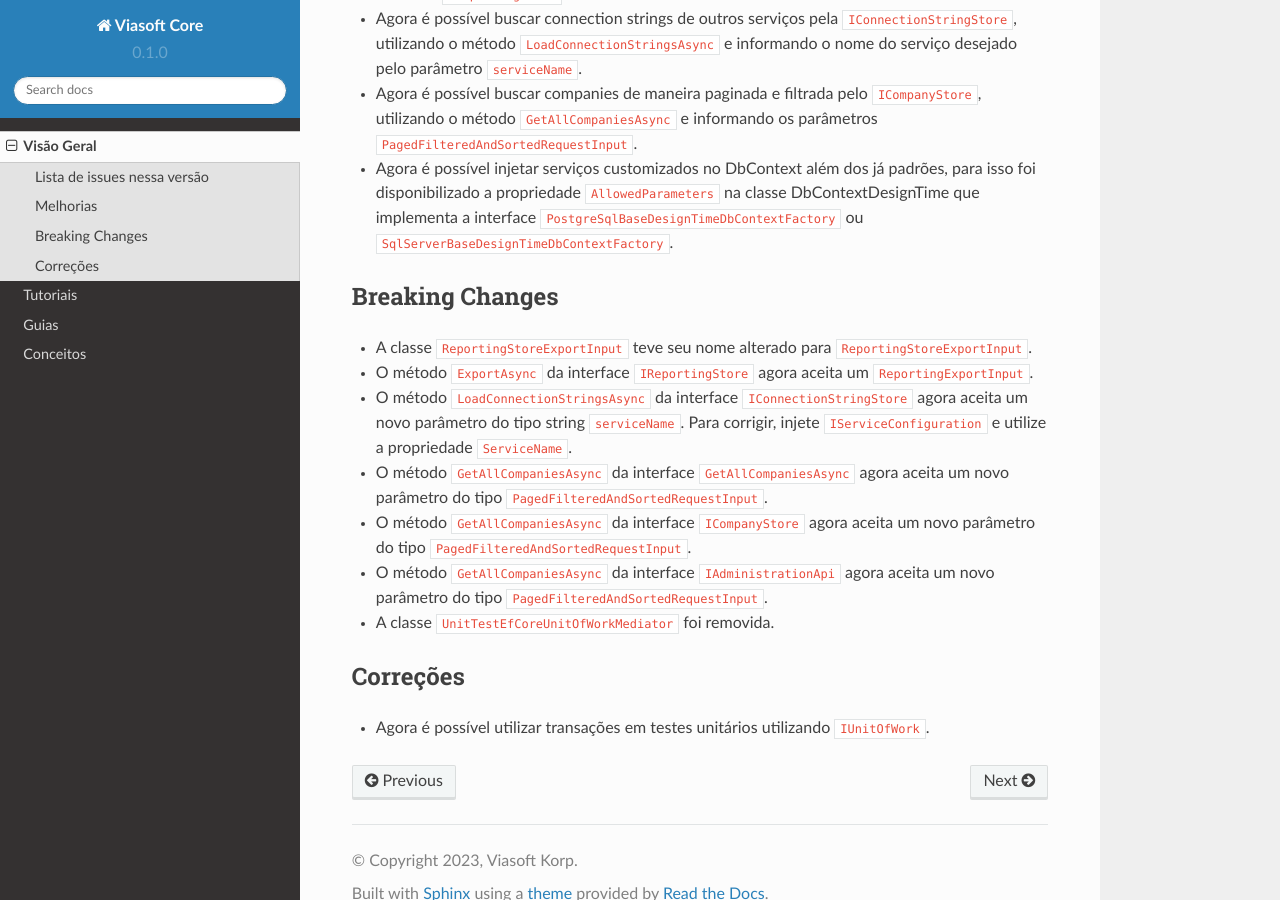
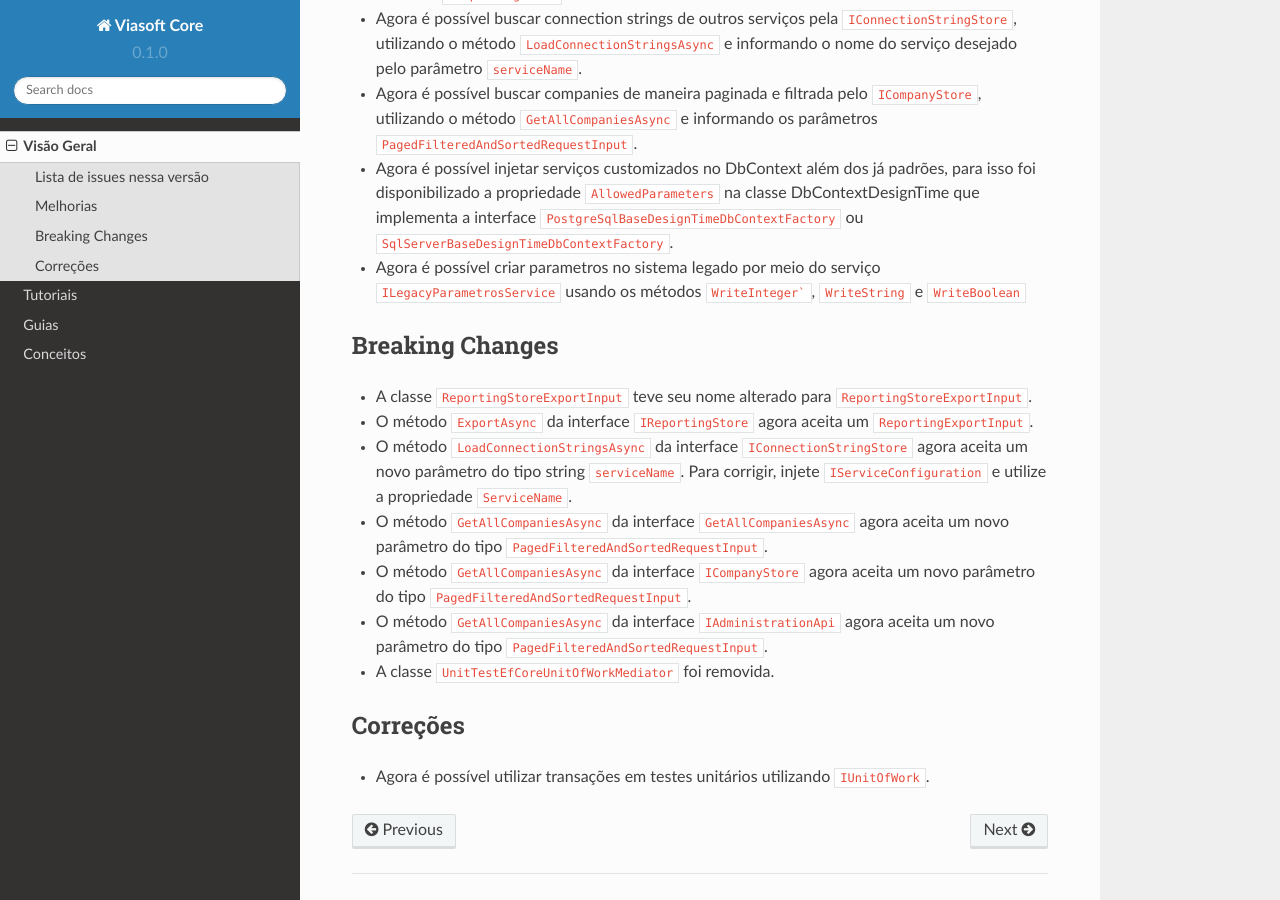
Before and after one commit to viasoftkorp/viasoft-core-docs, a Sphinx documentation site: the page built from docs/source/visao_geral.rst, in a window 1280 px wide and 900 px high, scrolled down 555 px. Built offline with Sphinx 7.4.7 and the Read the Docs theme 2.0.0, drawn with Linux system fonts in a browser that asks for light colours.

Commit message:
sfw-87 (#4)
SFW-87 - Amos - (#4)

````diff
--- a/docs/source/visao_geral.rst
+++ b/docs/source/visao_geral.rst
@@ -34,6 +34,7 @@ Melhorias
 
 * Agora é possível injetar serviços customizados no DbContext além dos já padrões, para isso foi disponibilizado a propriedade ``AllowedParameters`` na classe DbContextDesignTime que implementa a interface ``PostgreSqlBaseDesignTimeDbContextFactory`` ou ``SqlServerBaseDesignTimeDbContextFactory``.
 
+* Agora é possível criar parametros no sistema legado por meio do serviço ``ILegacyParametrosService`` usando os métodos ``WriteInteger```, ``WriteString`` e ``WriteBoolean``
 
 .. _Culture: https://learn.microsoft.com/pt-br/dotnet/api/system.globalization.cultureinfo?view=net-7.0
 
````
